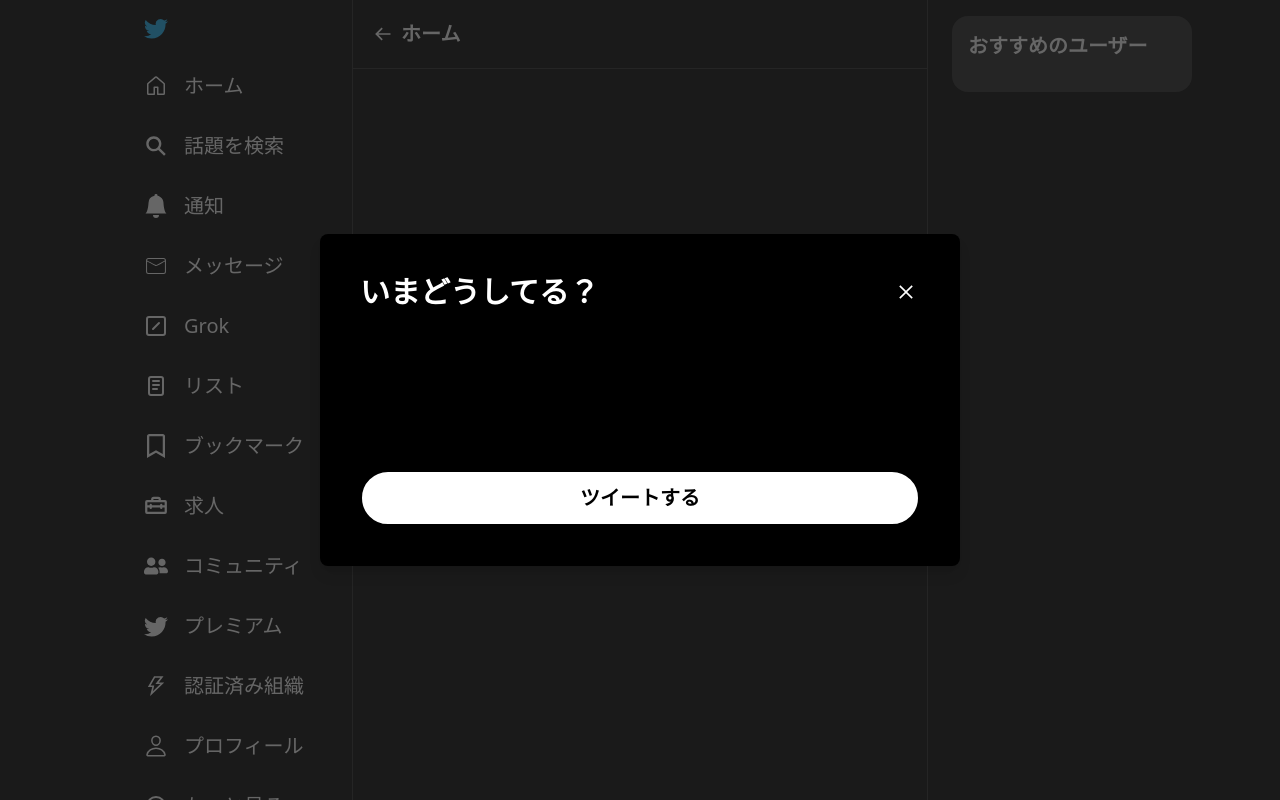
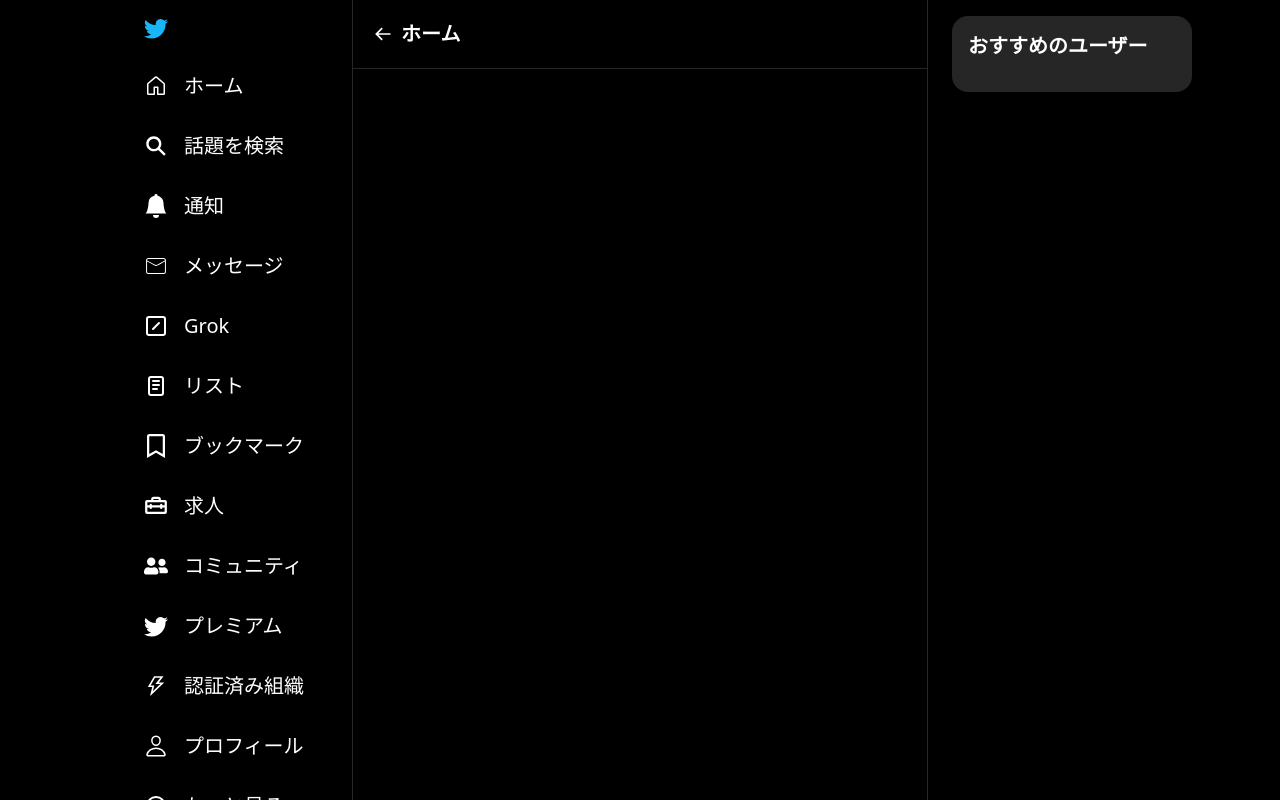
Before and after one commit to RyokiKudo/Twitterclone2, a Next.js app: page / in a window 1280 px wide. Shown: the top 800 px of the page. Built offline with nearby package versions, Linux system fonts and the light colour scheme.

Commit message:
Modalコンポーネントのアクションラベルを削除し、Inputコンポーネントを新規作成

```diff
--- /dev/null
+++ b/components/layout/input.tsx
@@ -0,0 +1,8 @@
+const input = () => {
+    return (
+        <div>
+        <input type="text" placeholder="Enter text here" />
+        </div>
+    );
+};
+export default input;
--- a/pages/_app.tsx
+++ b/pages/_app.tsx
@@ -2,12 +2,11 @@
 
 import Layout from "../components/Layout";
 import "@/styles/globals.css";
-import Modal from "components/Modal";
 
 export default function App({ Component, pageProps }: AppProps) {
   return (
   <>
-    <Modal actionLabel="ツイートする" isOpen title="いまどうしてる？" />
+
     <Layout>
       <Component {...pageProps} />
     </Layout>
```
